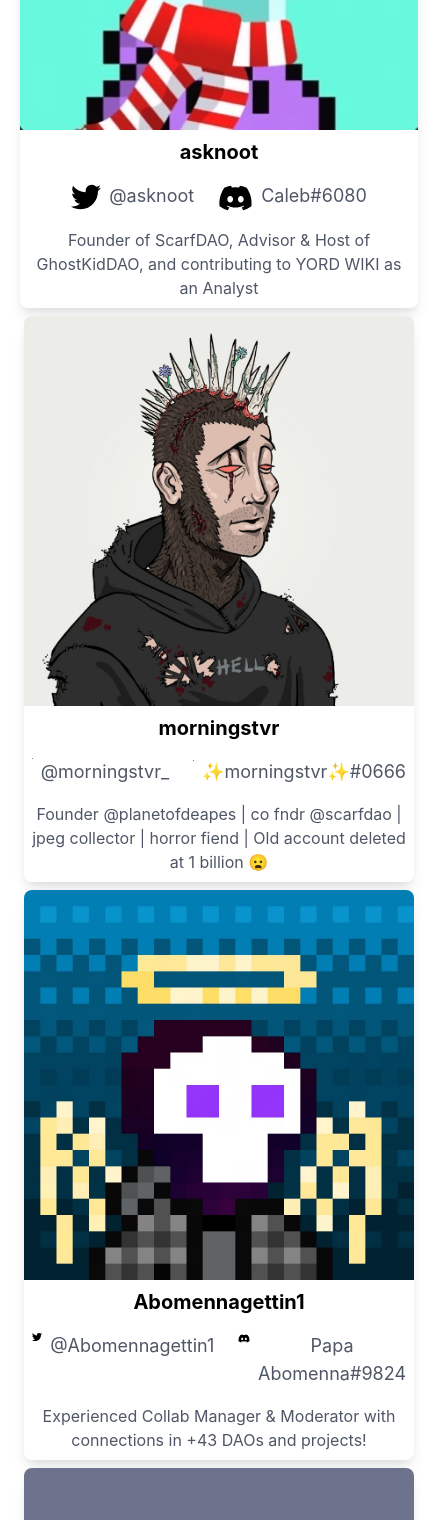
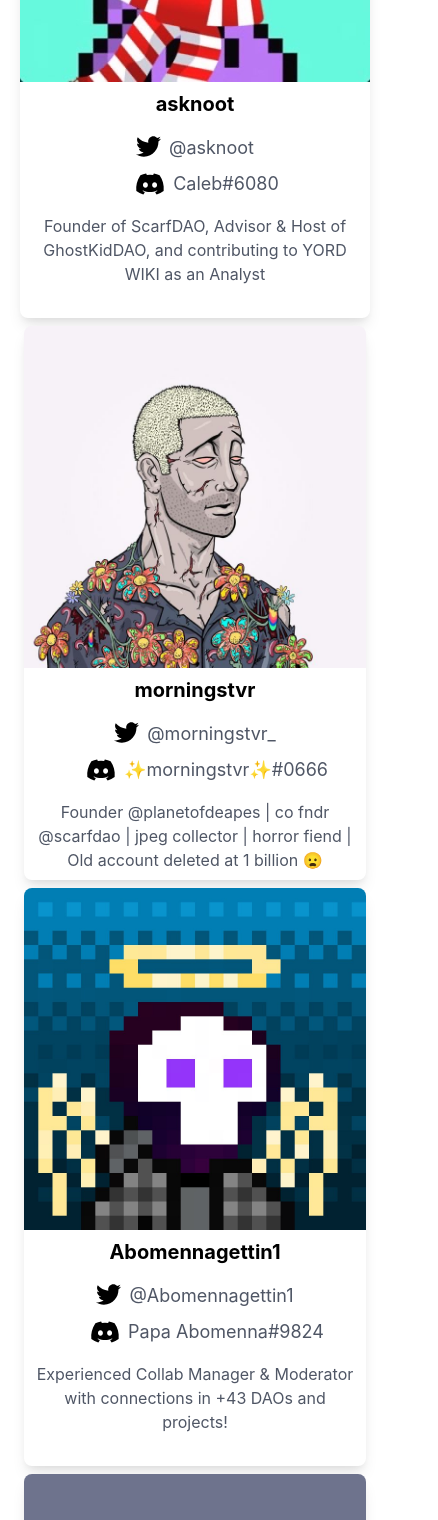
Before and after one commit to mdstevens044/ScarfDAO, a Next.js app: page / in a window 390 px wide. Shown: the part 2500-4020 px from the top of the page, 438 px wide, since content can reach past the window. Built offline with nearby package versions, Linux system fonts and the light colour scheme.

Commit message:
Update the team information

```diff
--- a/components/Team.tsx
+++ b/components/Team.tsx
@@ -6,12 +6,12 @@ function Team() {
   return (
     <div className="bg-current from-white-300 to-white-500 w-screen py-14" id="team">
       <div className="px-6 sm:px-8 lg:px-16 mx-auto flex flex-col w-fit text-center justify-center">
-        <div className="flex flex-col w-screen">
+        <div className="flex flex-col w-full">
           <h3 className="text-2xl sm:text-3xl lg:text-4xl font-medium text-black-600 leading-relaxed">
             Team Members
           </h3>
           <div className="flex flex-wrap -mx-1 lg:-mx-4">
-            <div className="my-1 w-fit md:w-1/2 lg:my-4 lg:px-4 lg:w-1/2">
+            <div className="my-1 w-fit md:w-1/4 lg:my-4 lg:px-4 lg:w-1/4">
               <article className="overflow-hidden rounded-lg shadow-lg">
                 <Image
                   src="/assets/asknoot.jpg"
@@ -31,21 +31,23 @@ function Team() {
                           src="/assets/twitter.svg"
                           alt="twitter"
                           quality={100}
-                          width={30}
-                          height={30}
+                          width={25}
+                          height={25}
                         />
                       </a>
                     </p>
                     <p className="text-lg pl-2">
                       @asknoot
                     </p>
+                  </div>
+                  <div className="content flex justify-center pt-2">
                     <p className="pl-6 pt-0.5">
                       <Image
                         src="/assets/discord.svg"
                         alt="discord"
                         quality={100}
-                        width={35}
-                        height={35}
+                        width={30}
+                        height={30}
                       />
                     </p>
                     <p className="text-lg pl-2">
@@ -55,10 +57,11 @@ function Team() {
                 </header>
                 <p className="p-2">
                   Founder of ScarfDAO, Advisor & Host of GhostKidDAO, and contributing to YORD WIKI as an Analyst
+                  <br></br><br></br>
                 </p>
               </article>
             </div>
-            <div className="my-1 px-1 w-fit md:w-1/2 lg:my-4 lg:px-4 lg:w-1/2">
+            <div className="my-1 px-1 w-fit md:w-1/4 lg:my-4 lg:px-4 lg:w-1/4">
               <article className="overflow-hidden rounded-lg shadow-lg">
                 <Image
                   src="/assets/morningstvr_.png"
@@ -78,21 +81,23 @@ function Team() {
                           src="/assets/twitter.svg"
                           alt="twitter"
                           quality={100}
-                          width={30}
-                          height={30}
+                          width={25}
+                          height={25}
                         />
                       </a>
                     </p>
                     <p className="text-lg pl-2">
                       @morningstvr_
                     </p>
+                  </div>
+                  <div className="content flex justify-center pt-2">
                     <p className="pl-6 pt-0.5">
                       <Image
                         src="/assets/discord.svg"
                         alt="discord"
                         quality={100}
-                        width={35}
-                        height={35}
+                        width={30}
+                        height={30}
                       />
                     </p>
                     <p className="text-lg pl-2">
@@ -105,7 +110,7 @@ function Team() {
                 </p>
               </article>
             </div>
-            <div className="my-1 px-1 w-fit md:w-1/2 lg:my-4 lg:px-4 lg:w-1/2">
+            <div className="my-1 px-1 w-fit md:w-1/4 lg:my-4 lg:px-4 lg:w-1/4">
               <article className="overflow-hidden rounded-lg shadow-lg">
                 <Image
                   src="/assets/Abomennagettin1.png"
@@ -125,21 +130,23 @@ function Team() {
                           src="/assets/twitter.svg"
                           alt="twitter"
                           quality={100}
-                          width={30}
-                          height={30}
+                          width={25}
+                          height={25}
                         />
                       </a>
                     </p>
                     <p className="text-lg pl-2">
                       @Abomennagettin1
                     </p>
+                  </div>
+                  <div className="content flex justify-center pt-2">
                     <p className="pl-6 pt-0.5">
                       <Image
                         src="/assets/discord.svg"
                         alt="discord"
                         quality={100}
-                        width={35}
-                        height={35}
+                        width={30}
+                        height={30}
                       />
                     </p>
                     <p className="text-lg pl-2">
@@ -149,10 +156,11 @@ function Team() {
                 </header>
                 <p className="p-2">
                   Experienced Collab Manager & Moderator with connections in +43 DAOs and projects!
+                  <br></br><br></br>
                 </p>
               </article>
             </div>
-            <div className="my-1 px-1 w-fit md:w-1/2 lg:my-4 lg:px-4 lg:w-1/2">
+            <div className="my-1 px-1 w-fit md:w-1/4 lg:my-4 lg:px-4 lg:w-1/4">
               <article className="overflow-hidden rounded-lg shadow-lg">
                 <Image
                   src="/assets/dexLexFT.png"
@@ -172,21 +180,23 @@ function Team() {
                           src="/assets/twitter.svg"
                           alt="twitter"
                           quality={100}
-                          width={30}
-                          height={30}
+                          width={25}
+                          height={25}
                         />
                       </a>
                     </p>
                     <p className="text-lg pl-2">
                       @dexLexFT
                     </p>
+                  </div>
+                  <div className="content flex justify-center pt-2">
                     <p className="pl-6 pt-0.5">
                       <Image
                         src="/assets/discord.svg"
                         alt="discord"
                         quality={100}
-                        width={35}
-                        height={35}
+                        width={30}
+                        height={30}
                       />
                     </p>
                     <p className="text-lg pl-2">
```
Also changed, not shown: public/assets/morningstvr_.png.
